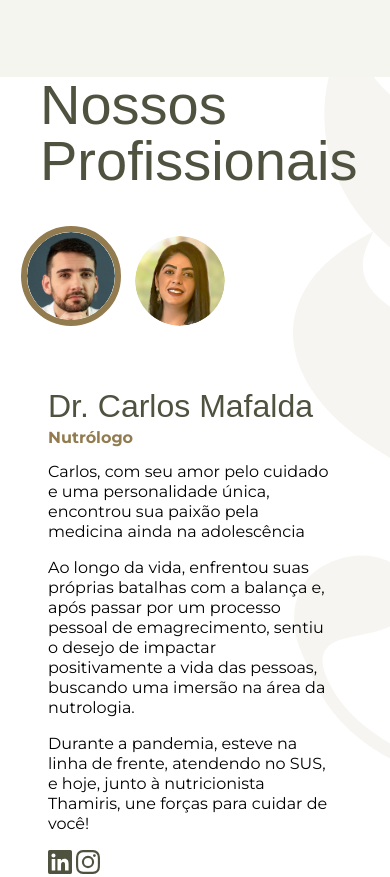
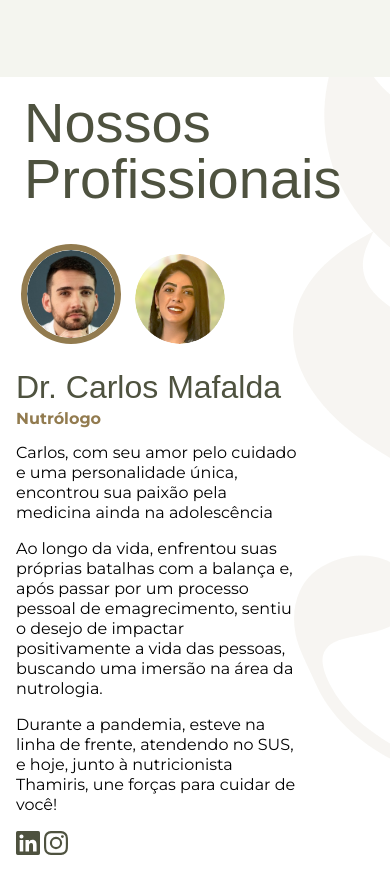
Before and after one commit to edsondiasjunior/brandconnect, a plain HTML site: page essenza-site/index.html in a window 390 px wide. Shown: the part 2531-3408 px from the top of the page. Drawn offline with nearby package versions, Linux system fonts and the light colour scheme; a web font is replaced by a local one.

Commit message:
Atualização

```diff
--- a/essenza-site/style/time.css
+++ b/essenza-site/style/time.css
@@ -205,11 +205,22 @@ input[type="radio"]:checked + .button {
 
   .time_aling {
     flex-direction: column;
+    /* padding: 6rem 0; */
     width: 90%;
   }
 
   .time_content {
     width: 100%;
-    margin: 0 32px;
+    height: fit-content;
+
+    /* margin: 0 32px; */
+  }
+
+  .time_title {
+    height: fit-content;
+  }
+
+  .time_title h2 {
+    padding: 0;
   }
 }
```
